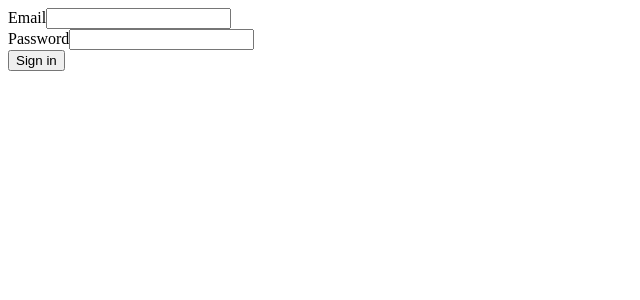
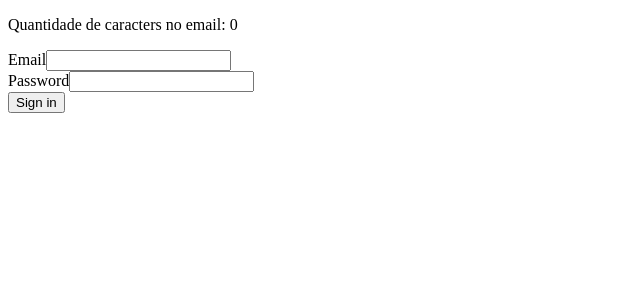
Before and after one commit to matheusmoc/typescript_training, a React (Vite) app: page /login in a window 1280 px wide. Shown: the top 300 px of the page, without its empty margins (0-640 px from the left). Built offline with nearby package versions, Linux system fonts and the light colour scheme.

Commit message:
feat: useMemo hook

```diff
--- a/src/App/pages/login/Login.tsx
+++ b/src/App/pages/login/Login.tsx
@@ -1,13 +1,14 @@
-import { useEffect, useState } from "react";
+import { useEffect, useMemo, useState } from "react";
 
 export const Login = () => {
   const [email, setEmail] = useState("");
   const [password, setPassword] = useState("");
+  const emailLength = useMemo(()=>{
+    return email.length * 1000;
+  }, [email.length]);
 
-  useEffect(() => {
-    //executa domente quando o componente for carregado somente uma vez
-  }, []);
 
+  //executa somente quando o componente for carregado somente uma vez
   useEffect(() => {
     console.log(email);
   }, [email]); //a função será executada toda vez que o email e a senha for alterada
@@ -17,9 +18,12 @@
   }, [password]);
 
   const handleSignIn = () => {};
+
+
   return (
     <div>
       <form>
+        <p>Quantidade de caracters no email: {emailLength}</p>
         <div>
           <label>
             <span>Email</span>
```
